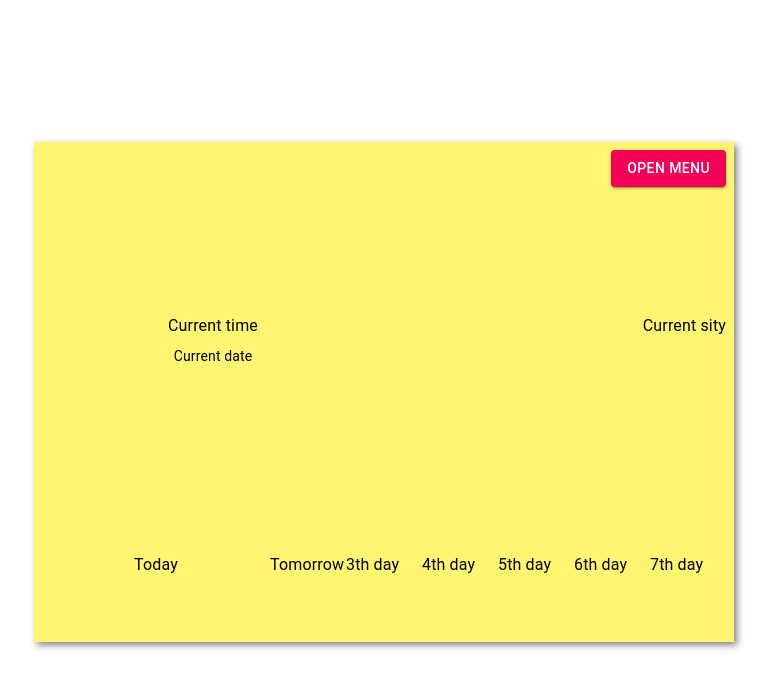
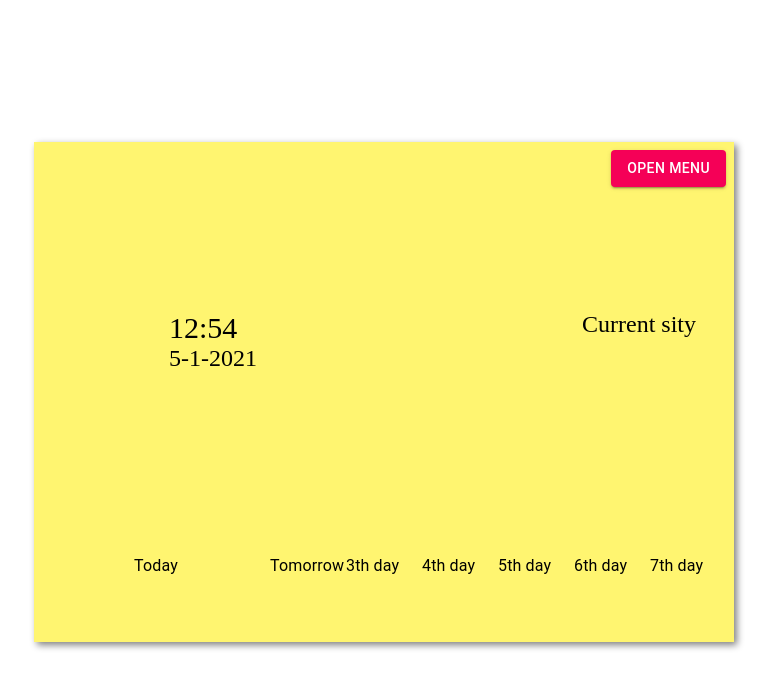
Before and after one commit to denisVirtuteDei/weather-forecast, a React (Create React App) app: page / in a window 1280 px wide. Shown: the top 688 px of the page, without its empty margins (248-1021 px from the left). Built offline with nearby package versions, Linux system fonts and the light colour scheme.

Commit message:
init layout commit

```diff
--- /dev/null
+++ b/src/components/blocks/currentDateTime/DateTime.js
@@ -0,0 +1,23 @@
+import React, { useEffect, useState } from 'react'
+import { datetimeCalculation } from '../../../services'
+
+
+export const DateTime = (props) => {
+
+    const [date, setDate] = useState(datetimeCalculation());
+
+    useEffect(() => {
+        const timerId = setInterval(() => {
+            setDate(datetimeCalculation());
+        }, 1000)
+
+        return () => clearInterval(timerId);
+    })
+
+    return (
+        <div>
+            <div style={{ fontSize: 30 }}> {`${date.hour}:${date.min}`} </div>
+            <div style={{ fontSize: 24 }}> {`${date.day}-${date.month}-${date.year}`} </div>
+        </div>
+    )
+}
--- a/src/components/blocks/userMenu/UserMenu.js
+++ b/src/components/blocks/userMenu/UserMenu.js
@@ -29,10 +29,10 @@ export const UserMenu = (props) => {
                 id="customized-menu"
                 anchorEl={anchorEl}
                 keepMounted
-                open={!!anchorEl}
+                open={Boolean(anchorEl)}
                 onClose={handleClose}
             >
-                <StyledMenuItem>
+                <StyledMenuItem onClick={handleClose}>
                     <ListItemText primary="Logout" />
                 </StyledMenuItem>
             </StyledMenu>
--- a/src/components/blocks/weatherForecastPaper/WeatherForecastPaper.js
+++ b/src/components/blocks/weatherForecastPaper/WeatherForecastPaper.js
@@ -1,32 +1,30 @@
-import React from 'react'
+import React, { useState } from 'react'
 import { Grid, Typography } from '@material-ui/core'
+import { DateTime } from '../currentDateTime/DateTime'
 import { UserMenu } from '../userMenu/UserMenu'
 import { MyGrid } from './style'
 
 
 export const WeatherForecastPaper = (props) => {
 
+
+
     return (
-        <MyGrid container spacing={2} direction="row">
-            <Grid item xs container justify='flex-end'>
+        <MyGrid container spacing={2}>
+            <Grid item md={12} container justify='flex-end' style={{ maxHeight: '25%' }}>
                 <UserMenu />
             </Grid>
             <Grid item xs={12} container >
                 <Grid item xs={6} container direction='column' alignItems='center'>
-                    <Typography gutterBottom variant="subtitle1">
-                        Current time
-                    </Typography>
-                    <Typography variant="body2" gutterBottom>
-                        Current date
-                    </Typography>
+                    <DateTime />
                 </Grid>
                 <Grid item xs={6} container justify='flex-end'>
-                    <Typography variant="subtitle1">
+                    <div style={{fontSize: 24, paddingRight: 30}}>
                         Current sity
-                    </Typography>
+                    </div>
                 </Grid>
             </Grid>
-            <Grid item xs container alignItems='center' >
+            <Grid item xs={12} container alignItems='center'>
                 <Grid item sm={4} container justify='center'>
                     <Typography variant="subtitle1" >
                         Today
--- /dev/null
+++ b/src/services/datetimeCalculation.js
@@ -0,0 +1,10 @@
+export const datetimeCalculation = () => {
+    let date = new Date();
+    return {
+        hour: date.getHours(),
+        min: date.getMinutes(),
+        day: date.getDay(),
+        month: date.getMonth(),
+        year: date.getFullYear(),
+    }
+}
--- /dev/null
+++ b/src/services/index.js
@@ -0,0 +1 @@
+export * from './datetimeCalculation'
```
